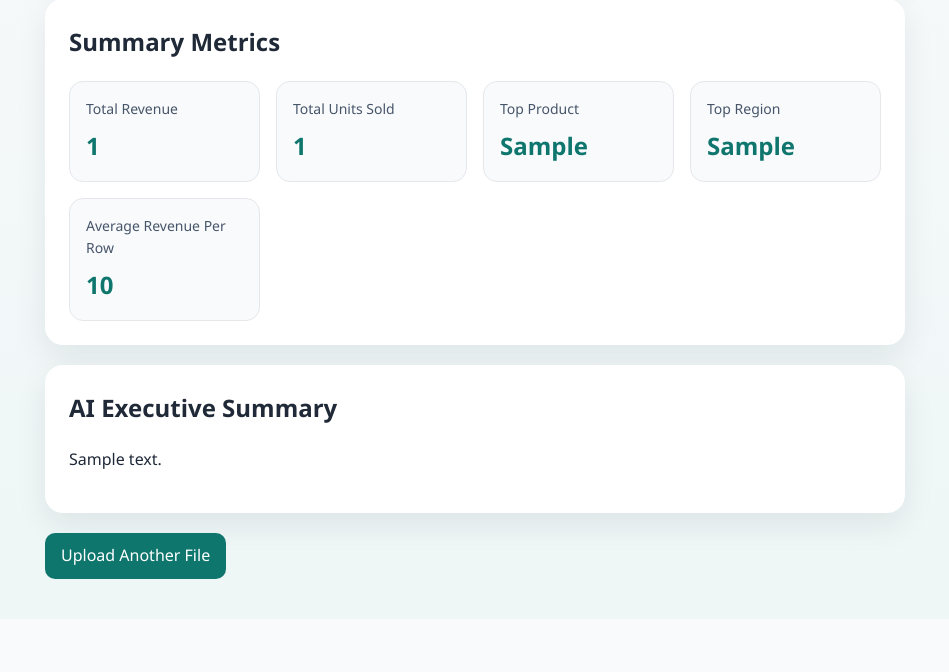
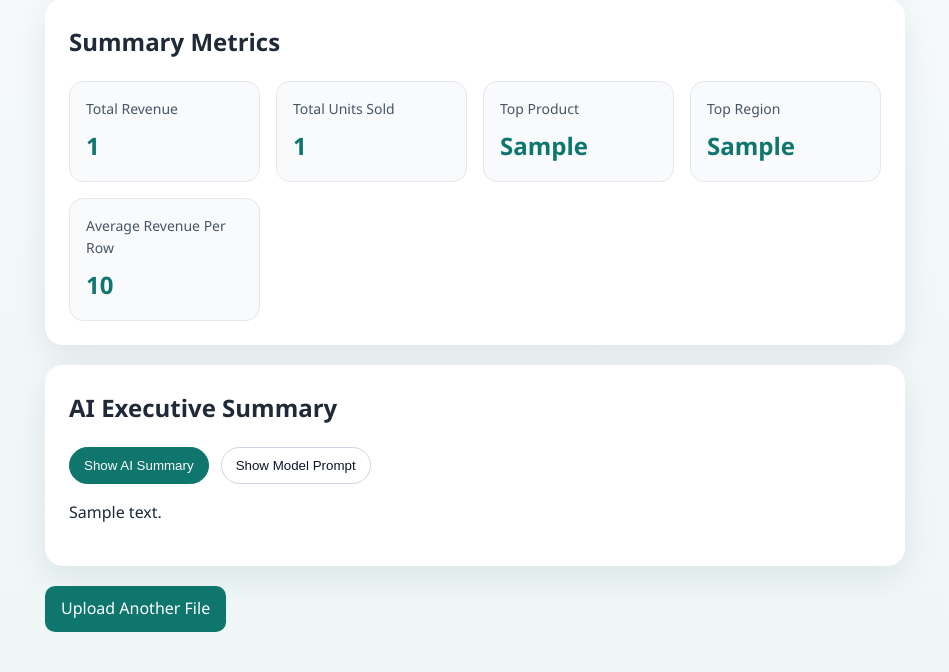
Before and after one commit to kentaza/ai-sales-report-generator, a FastAPI app: template src/templates/report_result.html in a window 1280 px wide. Shown: the part 265-937 px from the top of the page, without its empty margins (165-1114 px from the left). Before the commit the page ends 844 px from the top, so only its background shows below. Run offline with FastAPI, Linux system fonts and the light colour scheme; the template is opened without the code that fills it: most values are stand-ins (such as "Sample title", 1, 10 or a date in 2020).

Commit message:
feat: add ai prompt viewer to sales report

```diff
--- a/src/routes/reports.py
+++ b/src/routes/reports.py
@@ -30,11 +30,12 @@ async def _build_report_response(file: UploadFile) -> dict[str, object]:
         raise HTTPException(status_code=400, detail=str(exc)) from exc
 
     summary = build_sales_summary(records)
-    ai_summary = AIClient(settings.openai_api_key).generate_sales_summary(summary)
+    ai_result = AIClient(settings.openai_api_key).build_sales_summary_result(summary)
 
     return {
         "summary": summary,
-        "ai_summary": ai_summary,
+        "ai_summary": ai_result["summary"],
+        "ai_prompt": ai_result["prompt"],
         "rows": len(records),
     }
 
--- a/src/templates/report_result.html
+++ b/src/templates/report_result.html
@@ -56,6 +56,40 @@
         background: #0f766e;
         color: white;
       }
+      .toggle-row {
+        display: flex;
+        gap: 12px;
+        margin-bottom: 16px;
+        flex-wrap: wrap;
+      }
+      .toggle-button {
+        border: 1px solid #cbd5e1;
+        border-radius: 999px;
+        padding: 10px 14px;
+        background: #ffffff;
+        color: #0f172a;
+        cursor: pointer;
+      }
+      .toggle-button.active {
+        background: #0f766e;
+        color: #ffffff;
+        border-color: #0f766e;
+      }
+      .panel {
+        display: none;
+      }
+      .panel.active {
+        display: block;
+      }
+      pre {
+        white-space: pre-wrap;
+        word-break: break-word;
+        background: #f8fafc;
+        border: 1px solid #e5e7eb;
+        border-radius: 14px;
+        padding: 16px;
+        overflow-x: auto;
+      }
     </style>
   </head>
   <body>
@@ -94,12 +128,44 @@
 
       <div class="card">
         <h2>AI Executive Summary</h2>
-        <p>{{ ai_summary }}</p>
+        <div class="toggle-row">
+          <button class="toggle-button active" type="button" data-target="summary-panel">
+            Show AI Summary
+          </button>
+          <button class="toggle-button" type="button" data-target="prompt-panel">
+            Show Model Prompt
+          </button>
+        </div>
+
+        <div id="summary-panel" class="panel active">
+          <p>{{ ai_summary }}</p>
+        </div>
+
+        <div id="prompt-panel" class="panel">
+          <pre>{{ ai_prompt }}</pre>
+        </div>
       </div>
 
       <div>
         <a class="button" href="/">Upload Another File</a>
       </div>
     </div>
+
+    <script>
+      const buttons = document.querySelectorAll(".toggle-button");
+      const panels = document.querySelectorAll(".panel");
+
+      buttons.forEach((button) => {
+        button.addEventListener("click", () => {
+          const targetId = button.dataset.target;
+
+          buttons.forEach((item) => item.classList.remove("active"));
+          panels.forEach((panel) => panel.classList.remove("active"));
+
+          button.classList.add("active");
+          document.getElementById(targetId).classList.add("active");
+        });
+      });
+    </script>
   </body>
 </html>
```
Also changed, not shown: src/services/ai_client.py (+35 -3 lines).
